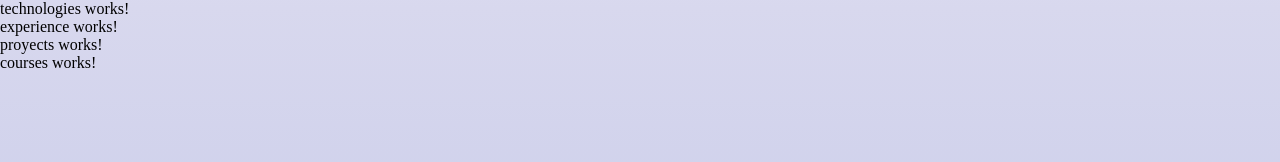
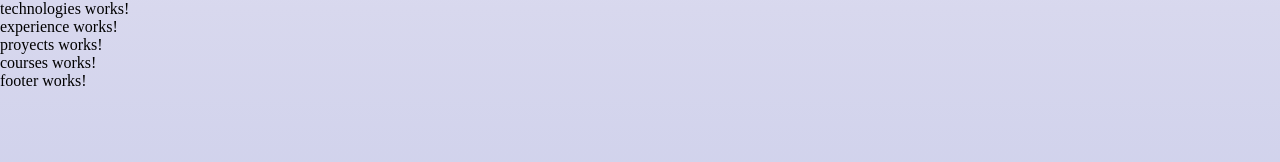
Before and after one commit to davidGVDev/portFolio, an Angular app: page / in a window 1280 px wide. Shown: the part 526-688 px from the top of the page. Built offline with nearby package versions, Linux system fonts and the light colour scheme.

Commit message:
Footer component creado

```diff
--- /dev/null
+++ b/src/app/pages/footer/footer.component.html
@@ -0,0 +1 @@
+<p>footer works!</p>
--- a/src/app/pages/home/home.component.html
+++ b/src/app/pages/home/home.component.html
@@ -3,3 +3,4 @@
 <app-experience></app-experience>
 <app-proyects></app-proyects>
 <app-courses></app-courses>
+<app-footer></app-footer>
--- a/src/app/pages/home/home.component.ts
+++ b/src/app/pages/home/home.component.ts
@@ -4,10 +4,11 @@ import { ExperienceComponent } from "../experience/experience.component";
 import { ProyectsComponent } from "../proyects/proyects.component";
 import { TechnologiesComponent } from "../technologies/technologies.component";
 import { CoursesComponent } from "../courses/courses.component";
+import { FooterComponent } from "../footer/footer.component";
 
 @Component({
   selector: 'app-home',
-  imports: [AboutComponent, ExperienceComponent, ProyectsComponent, TechnologiesComponent, CoursesComponent],
+  imports: [AboutComponent, ExperienceComponent, ProyectsComponent, TechnologiesComponent, CoursesComponent, FooterComponent],
   templateUrl: './home.component.html',
   styleUrl: './home.component.css'
 })
```
Also changed, not shown: src/app/pages/footer/footer.component.ts (added, +11 -0 lines), src/app/pages/footer/footer.component.css (added).
